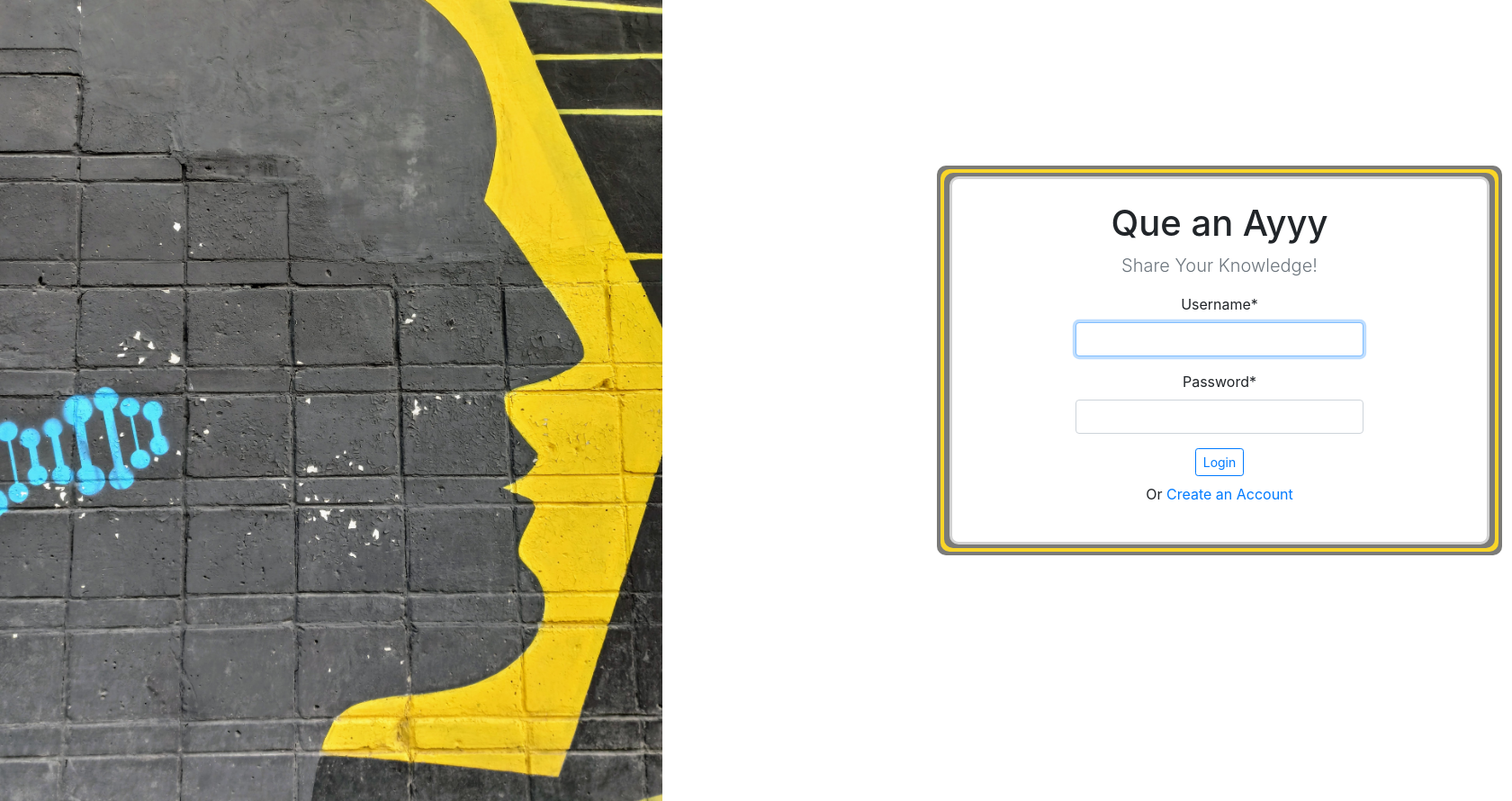
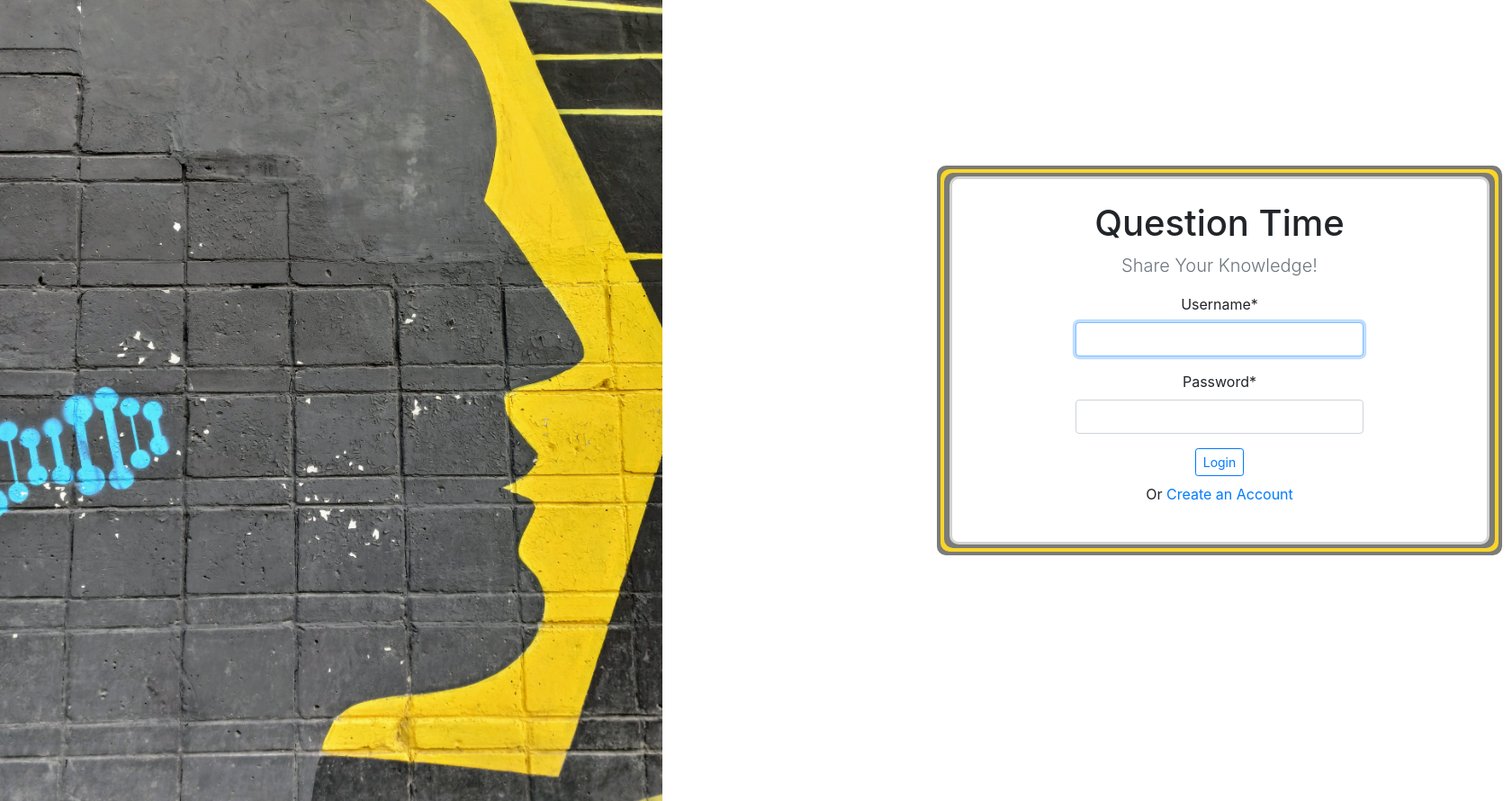
Before and after one commit to jordanengstrom/quora_clone, a Django app: page /accounts/login/ in a window 1680 px wide. Shown: the whole page at 90% size. Run offline with Django 3.2, Linux system fonts and the light colour scheme; some libraries are stand-ins or nearby versions.

Commit message:
renamed the app back to Question Time. not sure if it feels right tho

```diff
--- a/quora_clone/frontend/src/components/Navbar.vue
+++ b/quora_clone/frontend/src/components/Navbar.vue
@@ -2,7 +2,7 @@
   <nav class="navbar navbar-expand-lg navbar-light bg-light my-navbar">
     <div class="container">
       <router-link :to="{ name: 'Home' }" class="navbar-brand"
-        >Que an Ayyy
+        >Question Time
       </router-link>
       <div class="collapse navbar-collapse">
         <ul class="navbar-nav ml-auto">
--- a/quora_clone/frontend/src/views/Home.vue
+++ b/quora_clone/frontend/src/views/Home.vue
@@ -61,7 +61,7 @@ export default {
   },
   created() {
     this.getQuestions();
-    document.title = "Que an Ayyy";
+    document.title = "Question Time";
   }
 };
 </script>
--- a/quora_clone/frontend/src/views/QuestionEditor.vue
+++ b/quora_clone/frontend/src/views/QuestionEditor.vue
@@ -66,7 +66,7 @@ export default {
     }
   },
   created() {
-    document.title = "Question Editor - Que an Ayyy";
+    document.title = "Question Editor - Question Time";
   }
 };
 </script>
--- a/quora_clone/frontend/webpack-stats.json
+++ b/quora_clone/frontend/webpack-stats.json
@@ -1 +1 @@
-{"status":"done","publicPath":"http://0.0.0.0:8080/","chunks":{"app":[{"name":"bundle.css","publicPath":"http://0.0.0.0:8080/bundle.css","path":"/Users/jordan/source/python_stuff/quora_clone/quora_clone/frontend/dist/bundle.css"},{"name":"bundle.js","publicPath":"http://0.0.0.0:8080/bundle.js","path":"/Users/jordan/source/python_stuff/quora_clone/quora_clone/frontend/dist/bundle.js"}]}}
+{"status":"done","publicPath":"http://0.0.0.0:8080/","chunks":{"app":[{"name":"bundle.css","publicPath":"http://0.0.0.0:8080/bundle.css","path":"/Users/jordan/source/python_stuff/quora_clone/quora_clone/frontend/dist/bundle.css"},{"name":"bundle.js","publicPath":"http://0.0.0.0:8080/bundle.js","path":"/Users/jordan/source/python_stuff/quora_clone/quora_clone/frontend/dist/bundle.js"},{"name":"app.c2677441b337cd0956bf.hot-update.js","publicPath":"http://0.0.0.0:8080/app.c2677441b337cd0956bf.hot-update.js","path":"/Users/jordan/source/python_stuff/quora_clone/quora_clone/frontend/dist/app.c2677441b337cd0956bf.hot-update.js"}]}}
--- a/quora_clone/templates/base.html
+++ b/quora_clone/templates/base.html
@@ -8,7 +8,7 @@
         <link rel="stylesheet" href="https://cdn.jsdelivr.net/npm/bootstrap@4.5.3/dist/css/bootstrap.min.css" integrity="sha384-TX8t27EcRE3e/ihU7zmQxVncDAy5uIKz4rEkgIXeMed4M0jlfIDPvg6uqKI2xXr2" crossorigin="anonymous">
         <link rel="preconnect" href="https://fonts.gstatic.com">
         <link href="https://fonts.googleapis.com/css2?family=Playfair+Display&display=swap" rel="stylesheet">
-        <title>Que an Ayyy</title>
+        <title>Question Time</title>
         {% block style %}
         {%  endblock %}
     </head>
--- a/quora_clone/templates/django_registration/registration_form.html
+++ b/quora_clone/templates/django_registration/registration_form.html
@@ -2,7 +2,7 @@
 {% load crispy_forms_tags %}
 
 {% block auth %}
-    <h3>Create Your Que an Ayyy Account</h3>
+    <h3>Create Your Question Time Account</h3>
     <div class="registration-form-container">
         <form method="POST">
             {% csrf_token %}
--- a/quora_clone/templates/registration/login.html
+++ b/quora_clone/templates/registration/login.html
@@ -2,7 +2,7 @@
 {% load crispy_forms_tags %}
 
 {% block auth %}
-    <h1>Que an Ayyy</h1>
+    <h1>Question Time</h1>
     <p class="lead text-muted">Share Your Knowledge!</p>
     <div class="login-form-container">
         <form method="POST">
```
